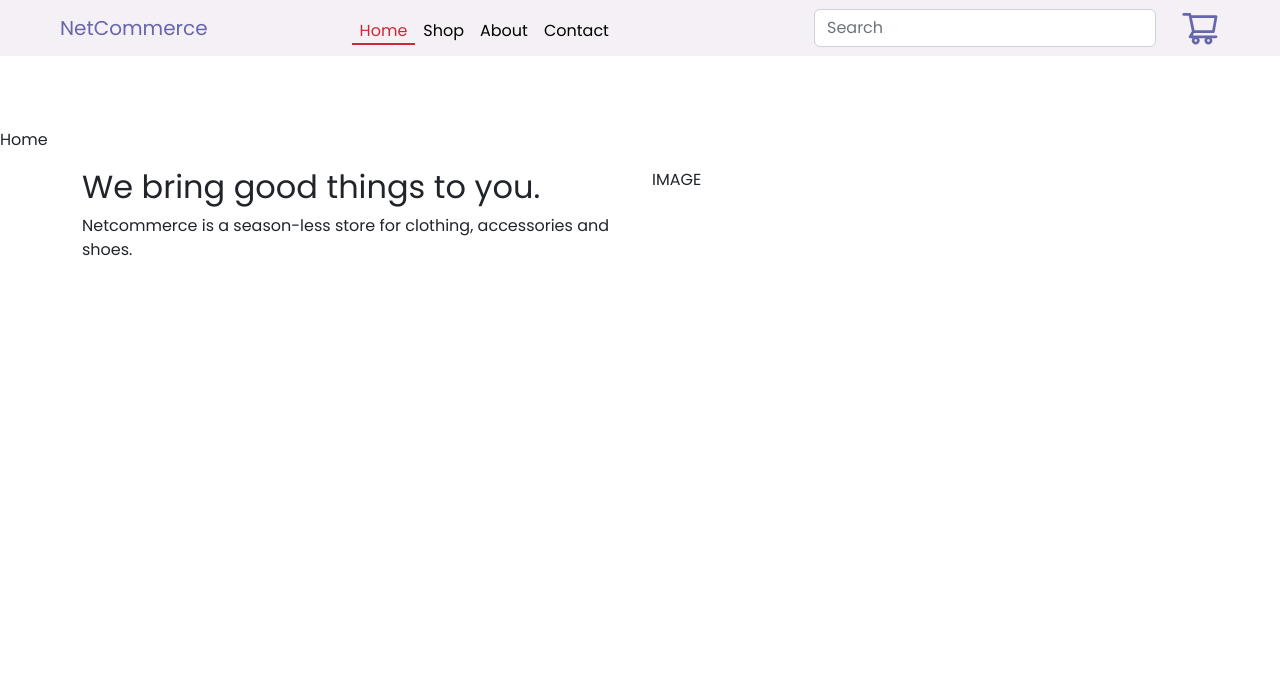
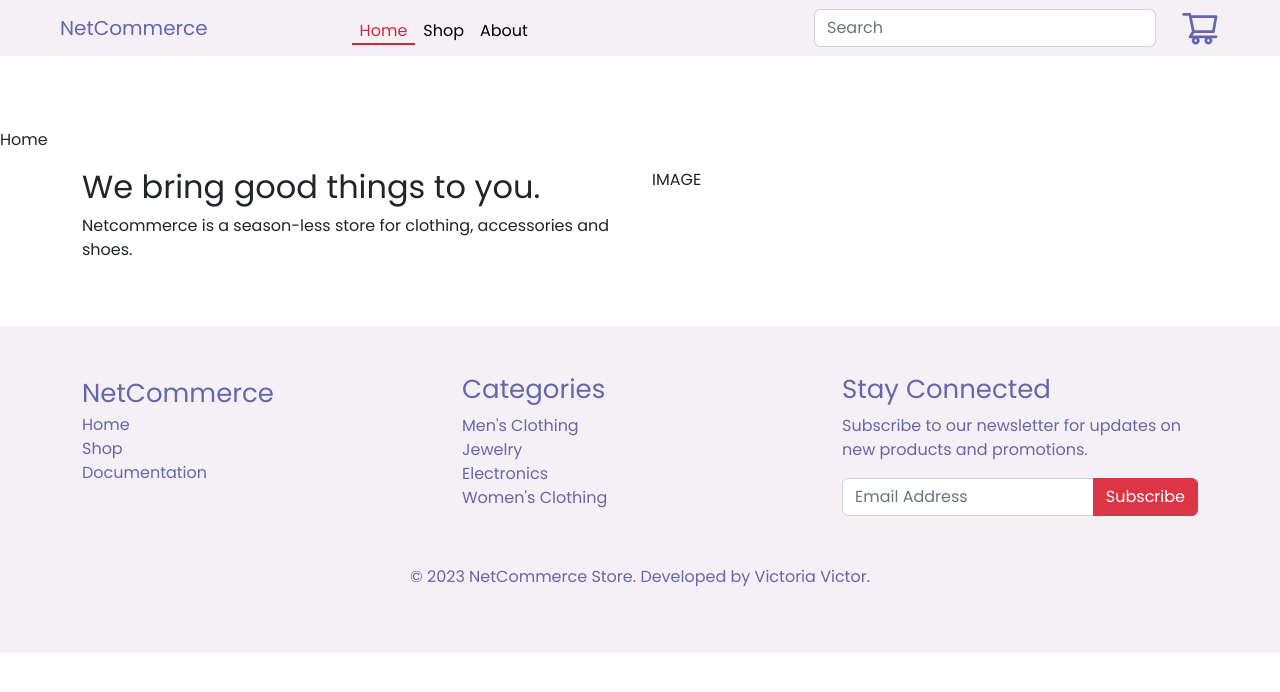
Before and after one commit to victorvictoria-maker/netcommerce, a React (Create React App) app: page / in a window 1280 px wide. Shown: the top 692 px of the page. Built offline with nearby package versions, Linux system fonts and the light colour scheme; no server answers.

Commit message:
Footer has been added

```diff
--- /dev/null
+++ b/src/Components/Footer.jsx
@@ -0,0 +1,56 @@
+import {NavLink} from 'react-router-dom';
+
+export const Footer = () => {
+  return (
+    <footer className="footer mt-5 text-white py-5">
+  <div className="container">
+    <div className="row">
+      <div className="col-md-4">
+        <NavLink to='/' className='brand-name me-5' style={{ textDecoration: 'none', color: '#6667ab', fontSize: '26px' }}>
+          NetCommerce
+        </NavLink>
+        <ul className="list-unstyled">
+            <li><NavLink  style={{ textDecoration: 'none', color: '#6667ab'}} to='/'>Home</NavLink></li>
+            <li><NavLink style={{ textDecoration: 'none', color: '#6667ab'}} to='products'>Shop</NavLink></li>
+            <li><NavLink style={{ textDecoration: 'none', color: '#6667ab'}} to='about'>Documentation</NavLink></li>
+        </ul>
+      </div>
+      <div className="col-md-4">
+        <h5>
+        <NavLink to='/' className='brand-name me-5' style={{ textDecoration: 'none', color: '#6667ab', fontSize: '26px' }}>
+          Categories
+        </NavLink>
+        </h5>
+        <ul className="list-unstyled">
+          <li><NavLink style={{ textDecoration: 'none', color: '#6667ab'}} to='products'>Men's Clothing</NavLink></li>
+          <li><NavLink style={{ textDecoration: 'none', color: '#6667ab'}} to='products'>Jewelry</NavLink></li>
+          <li><NavLink style={{ textDecoration: 'none', color: '#6667ab'}} to='products'>Electronics</NavLink></li>
+          <li><NavLink style={{ textDecoration: 'none', color: '#6667ab'}} to='products'>Women's Clothing</NavLink></li>
+        </ul>
+      </div>
+      <div className="col-md-4">
+        <h5>
+        <NavLink to='/' className='brand-name me-5' style={{ textDecoration: 'none', color: '#6667ab', fontSize: '26px' }}>
+          Stay Connected
+        </NavLink>
+        </h5>
+        <p style={{ color: '#6667ab'}}>Subscribe to our newsletter for updates on new products and promotions.</p>
+        <form>
+          <div className="input-group mb-3">
+            <input type="email" className="form-control" placeholder="Email Address" aria-label="Email Address" aria-describedby="subscribe-button"/>
+            <button className="btn btn-danger" type="button" id="subscribe-button">Subscribe</button>
+          </div>
+        </form>
+      </div>
+    </div>
+    <hr/>
+    <div className="row">
+      <div className="col-12">
+        <p className="text-center" style={{ color: '#6667ab'}}>&copy; 2023 NetCommerce Store. Developed by Victoria Victor.</p>
+      </div>
+    </div>
+  </div>
+</footer>
+
+  )
+}
--- a/src/Components/Navbar.jsx
+++ b/src/Components/Navbar.jsx
@@ -49,9 +49,9 @@ export const Navbar = () => {
         <li className="nav-item">
             <NavLink className='nav-link' to='about'>About</NavLink>
         </li>
-        <li className="nav-item">
+        {/* <li className="nav-item">
             <NavLink className='nav-link' to='contact'>Contact</NavLink>
-        </li>
+        </li> */}
       </ul>
       <div className="d-flex" role="search">
         <input className="form-control me-2" type="search" placeholder="Search" aria-label="Search" onChange={searchProducts}/>
--- a/src/Layouts/HomeLayout.jsx
+++ b/src/Layouts/HomeLayout.jsx
@@ -1,6 +1,7 @@
 import React from 'react'
 import { Outlet } from 'react-router-dom'
 import { Navbar } from '../Components/Navbar'
+import { Footer } from '../Components/Footer'
 
 export const HomeLayout = () => {
   return (
@@ -8,7 +9,10 @@ export const HomeLayout = () => {
         <header>
             <Navbar/>
         </header>
-        <main><Outlet/></main>
+        <main>
+          <Outlet/>
+        </main>
+        <Footer/>
     </div>
   )
 }
--- a/src/index.css
+++ b/src/index.css
@@ -184,3 +184,9 @@ body {
     font-size: 0.7em;
   }
 }
+
+/* footer jsx */
+.footer {
+  background-color: var(--neutral);
+  /* border-top: 2px solid var(--white); */
+}
```
